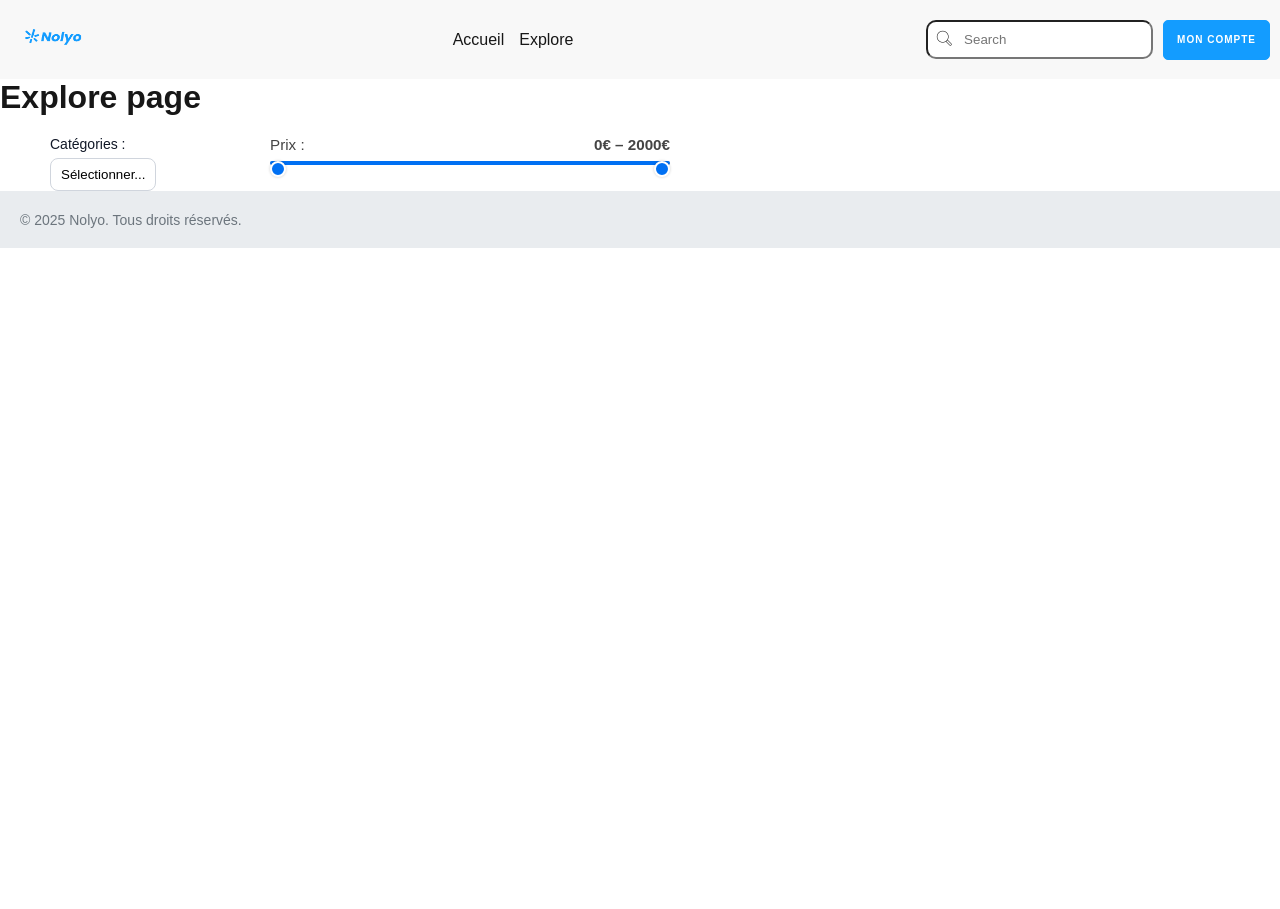
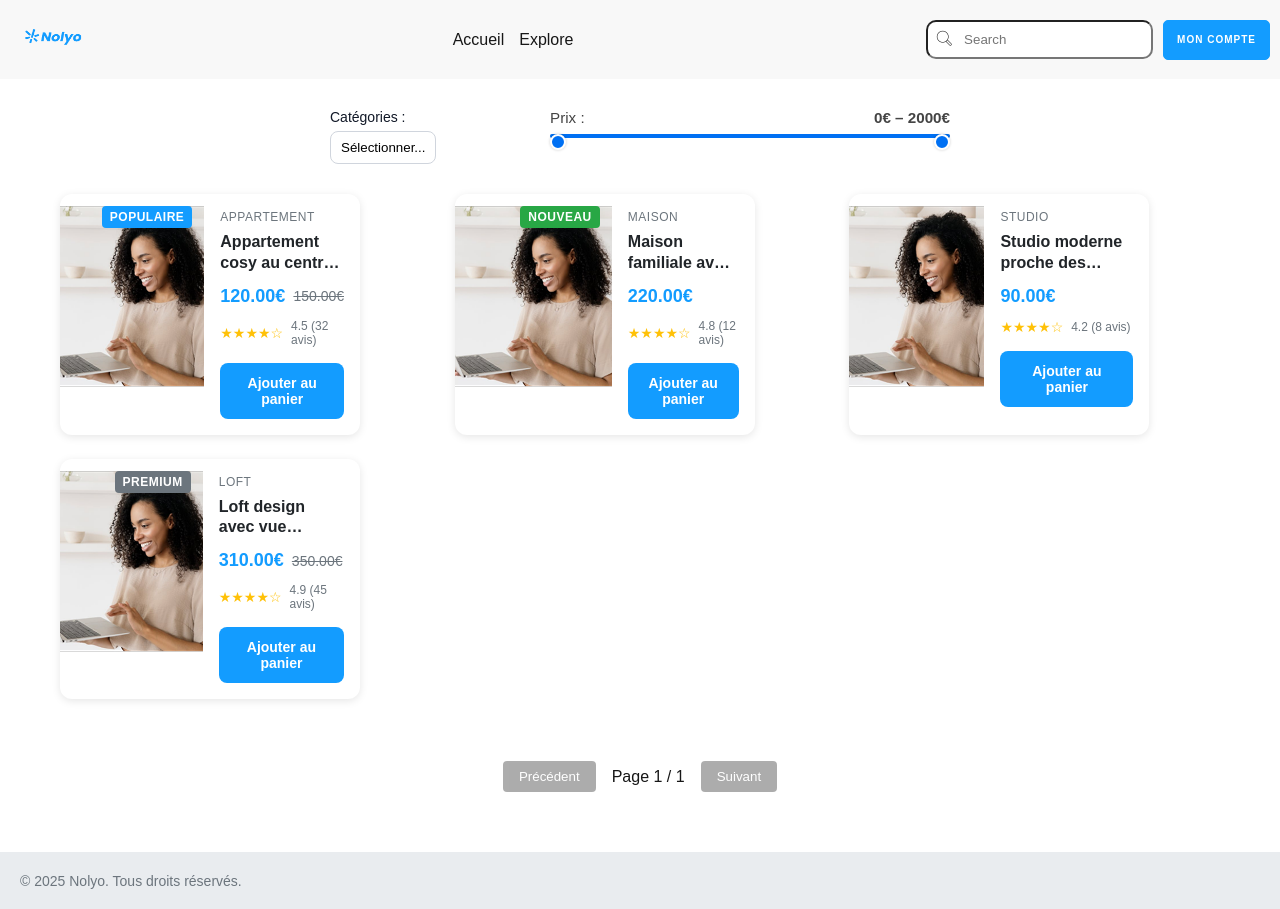
Before and after one commit to Equipe-D-Marketplace/nolyo-front, a Next.js app: page /explore in a window 1280 px wide. Before the commit the page ends 800 px from the top, so only its background shows below. Built offline with nearby package versions, Linux system fonts and the light colour scheme.

Commit message:
Add Catalogue component with pagination and product display; includes styles for layout and empty state handling. Update Explore page to integrate Catalogue and enhance filtering functionality with category selection. #11

```diff
--- a/src/app/explore/page.module.css
+++ b/src/app/explore/page.module.css
@@ -1,5 +1,10 @@
+.main{
+  padding: 30px;
+}
+
 .filter-bar-container{
   display: flex;
   gap: 20px;
   padding: 0 50px;
+  justify-content: center;
 }
--- a/src/app/explore/page.tsx
+++ b/src/app/explore/page.tsx
@@ -1,34 +1,100 @@
-"use client"
+"use client";
 import { useState } from "react";
 import Multiselect from "@/components/MultiSelect";
 import Slider from "@/components/Slider";
-import style from "./page.module.css"
+import Catalogue from "@/components/Catalogue";
+import style from "./page.module.css";
 
 export default function Explore() {
+  const [selectedCategories, setSelectedCategories] = useState<string[]>([]);
+  const [priceFilter, setPriceFilter] = useState({ min: 0, max: 2000 });
 
-    const [cities, setCities] = useState<string[]>(["lyon"]);
+  const products = [
+    {
+      id: "1",
+      name: "Appartement cosy au centre-ville",
+      price: 120,
+      originalPrice: 150,
+      category: "Appartement",
+      image: "/home_image1.png",
+      rating: 4.5,
+      reviewsCount: 32,
+      badge: "Populaire",
+      badgeColor: "primary" as const,
+    },
+    {
+      id: "2",
+      name: "Maison familiale avec jardin",
+      price: 220,
+      category: "Maison",
+      image: "/home_image1.png",
+      rating: 4.8,
+      reviewsCount: 12,
+      badge: "Nouveau",
+      badgeColor: "success" as const,
+    },
+    {
+      id: "3",
+      name: "Studio moderne proche des transports",
+      price: 90,
+      category: "Studio",
+      image: "/home_image1.png",
+      rating: 4.2,
+      reviewsCount: 8,
+    },
+    {
+      id: "4",
+      name: "Loft design avec vue panoramique",
+      price: 310,
+      originalPrice: 350,
+      category: "Loft",
+      image: "/home_image1.png",
+      rating: 4.9,
+      reviewsCount: 45,
+      badge: "Premium",
+      badgeColor: "secondary" as const,
+    },
+  ];
 
-    const options = [
-        { value: "paris", label: "Paris" },
-        { value: "lyon", label: "Lyon" },
-        { value: "marseille", label: "Marseille" },
-      ];
+  const categoryOptions = [
+    { value: "Appartement", label: "Appartement" },
+    { value: "Maison", label: "Maison" },
+    { value: "Studio", label: "Studio" },
+    { value: "Loft", label: "Loft" },
+  ];
 
-      const handlePriceChange = (values: { min: number; max: number }) => {
-        console.log("Nouveau filtre :", values);
-      };
+  const handlePriceChange = (values: { min: number; max: number }) => {
+    setPriceFilter(values);
+  };
+
+  const handleCategoryChange = (values: string[]) => {
+    setSelectedCategories(values);
+  };
+
+  const filteredProducts = products.filter((p) => {
+    const matchCategory =
+      selectedCategories.length === 0 ||
+      selectedCategories.includes(p.category);
+
+    const matchPrice = p.price >= priceFilter.min && p.price <= priceFilter.max;
+
+    return matchCategory && matchPrice;
+  });
 
   return (
-    <main>
-      <h1>Explore page</h1>
+    <main className={style.main}>
       <div className={style["filter-bar-container"]}>
         <Multiselect
           label="Catégories : "
-          options={options}
-      ></Multiselect>
-      <Slider min={0} max={2000} step={50} onChange={handlePriceChange} />
+          options={categoryOptions}
+          value={selectedCategories}
+          onChange={handleCategoryChange}
+        />
+
+        <Slider min={0} max={2000} step={50} onChange={handlePriceChange} />
       </div>
 
+      <Catalogue products={filteredProducts} />
     </main>
   );
 }
--- /dev/null
+++ b/src/components/Catalogue/catalogue.module.scss
@@ -0,0 +1,55 @@
+.catalogue {
+  display: grid;
+  grid-template-columns: repeat(1, minmax(0, 1fr));
+  gap: 24px;
+  padding: 30px;
+}
+
+.item {
+  display: flex;
+  justify-content: center;
+}
+
+.pagination {
+  display: flex;
+  justify-content: center;
+  align-items: center;
+  margin-top: 2rem;
+  margin-bottom: 30px;
+  gap: 1rem;
+
+  button {
+    padding: 0.5rem 1rem;
+    border: none;
+    background: #333;
+    color: white;
+    cursor: pointer;
+    border-radius: 4px;
+    transition: 0.2s;
+
+    &:disabled {
+      opacity: 0.4;
+      cursor: not-allowed;
+    }
+  }
+}
+
+
+@media (min-width: 640px) {
+  .catalogue {
+    grid-template-columns: repeat(2, minmax(0, 1fr));
+  }
+}
+
+@media (min-width: 1024px) {
+  .catalogue {
+    grid-template-columns: repeat(3, minmax(0, 1fr));
+  }
+}
+
+.empty {
+  padding: 32px 0;
+  text-align: center;
+  color: #6c757d;
+  font-size: 14px;
+}
--- /dev/null
+++ b/src/components/Catalogue/index.tsx
@@ -0,0 +1,83 @@
+import React, { useState } from "react";
+import ProductCard, { ProductCardProps } from "@/components/ProductCard";
+import styles from "./catalogue.module.scss";
+
+export type CatalogueProduct = ProductCardProps;
+
+type CatalogueProps = {
+  products: CatalogueProduct[];
+  className?: string;
+  onProductClick?: (id?: string) => void;
+  onAddToCart?: (id?: string) => void;
+  itemsPerPage?: number;
+};
+
+const Catalogue: React.FC<CatalogueProps> = ({
+  products,
+  itemsPerPage = 9,
+}) => {
+  const [currentPage, setCurrentPage] = useState(1);
+
+  if (!products || products.length === 0) {
+    return <p className={styles.empty}>Aucun produit à afficher.</p>;
+  }
+
+  const totalPages = Math.ceil(products.length / itemsPerPage);
+
+  const start = (currentPage - 1) * itemsPerPage;
+  const paginatedProducts = products.slice(start, start + itemsPerPage);
+
+  const handleCardClick = (id?: string) => {
+    console.log("Product clicked:", id);
+  };
+
+  const handleAddToCart = (id?: string) => {
+    console.log("Product added to cart:", id);
+  };
+
+  const goToPage = (page: number) => {
+    if (page >= 1 && page <= totalPages) {
+      setCurrentPage(page);
+      window.scrollTo({ top: 0, behavior: "smooth" });
+    }
+  };
+
+  return (
+    <>
+      <section className={styles.catalogue}>
+        {paginatedProducts.map((product) => (
+          <ProductCard
+            key={product.id || product.name}
+            {...product}
+            onCardClick={handleCardClick}
+            onAddToCart={handleAddToCart}
+            className={styles.item}
+          />
+        ))}
+      </section>
+
+      {/* Pagination */}
+      <div className={styles.pagination}>
+        <button
+          onClick={() => goToPage(currentPage - 1)}
+          disabled={currentPage === 1}
+        >
+          Précédent
+        </button>
+
+        <span>
+          Page {currentPage} / {totalPages}
+        </span>
+
+        <button
+          onClick={() => goToPage(currentPage + 1)}
+          disabled={currentPage === totalPages}
+        >
+          Suivant
+        </button>
+      </div>
+    </>
+  );
+};
+
+export default Catalogue;
```
